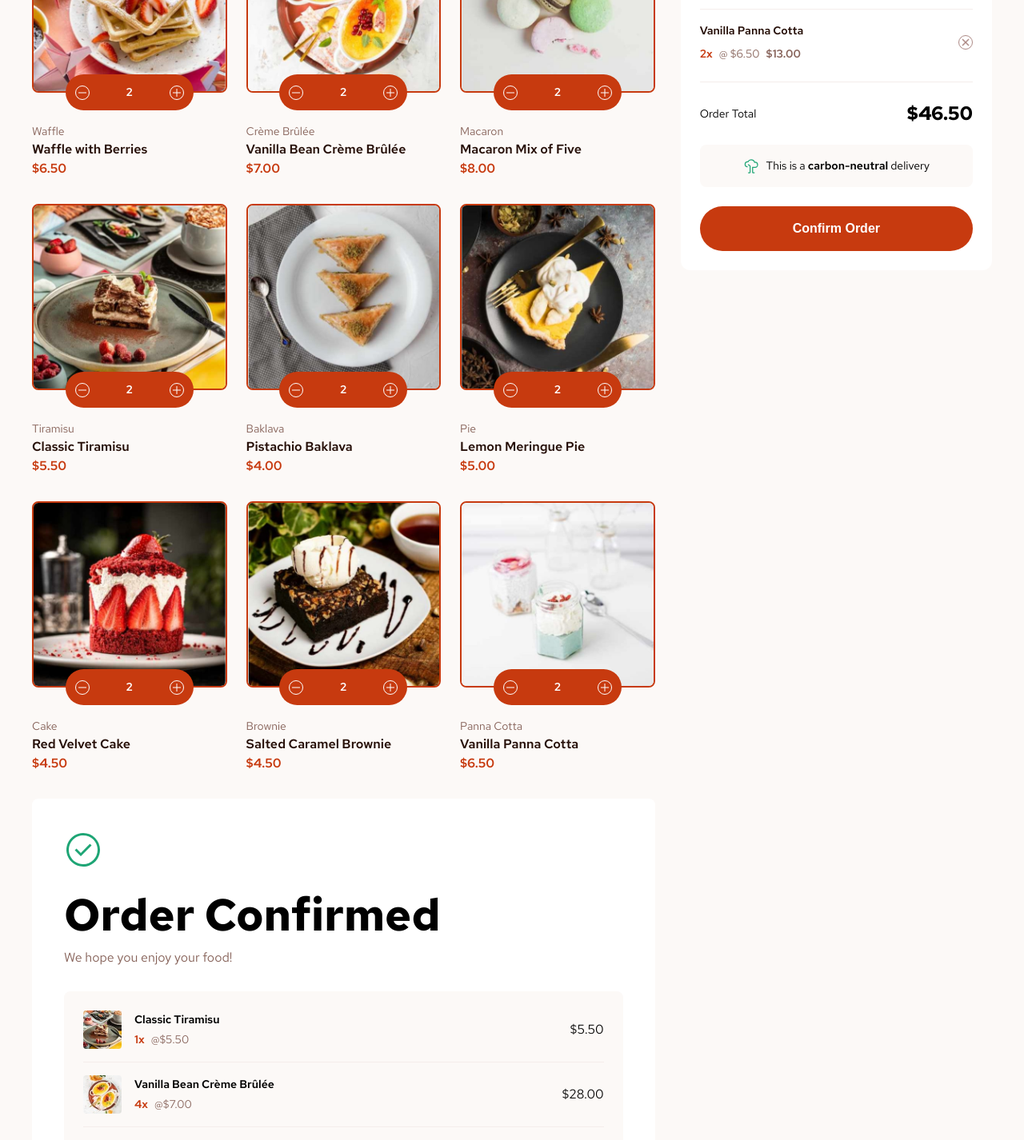
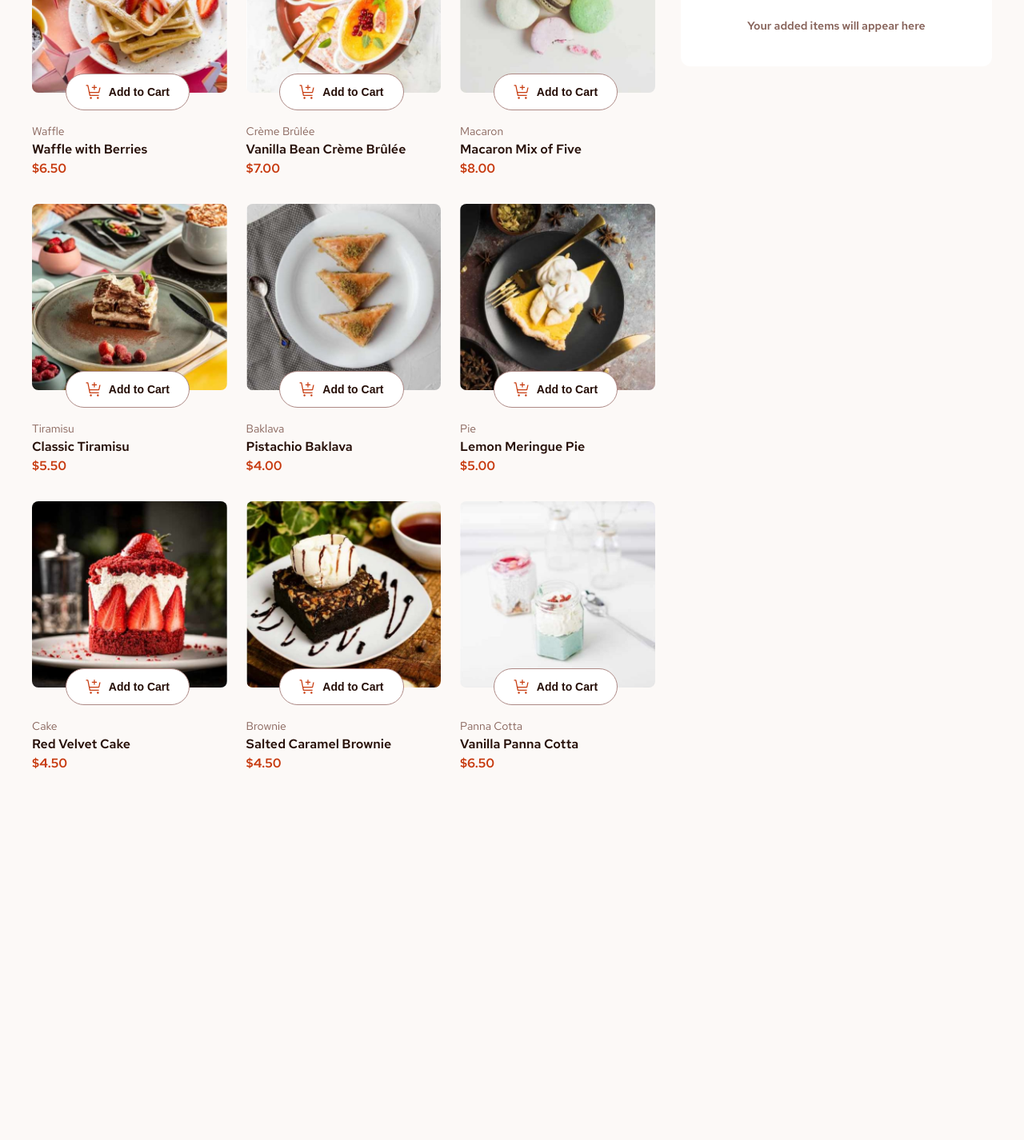
Before and after one commit to samuel-adu/product-list-with-cart, a React (Vite) app: page / in a window 1280 px wide. Shown: the part 240-1666 px from the top of the page at 80% size. After the commit the page ends 1231 px from the top, so only its background shows below. Built offline with nearby package versions, Linux system fonts and the light colour scheme.

Commit message:
add cart context

```diff
--- a/src/App.tsx
+++ b/src/App.tsx
@@ -1,72 +1,19 @@
-import './App.css';
+import { useState } from 'react';
 import data from './data.json';
 import { Cart } from './components/Cart';
 import { ProductList } from './components/ProductList';
 import { Modal } from './components/Modal';
+import './App.css';
 
 function App() {
-  // const emptyList: {
-  //   image: {
-  //     thumbnail: string;
-  //     mobile: string;
-  //     tablet: string;
-  //     desktop: string;
-  //   };
-  //   name: string;
-  //   category: string;
-  //   price: number;
-  //   quantity: number;
-  // }[] = [];
+  const [showModal, setShowModal] = useState(false);
 
-  // const emptyList = [];
-
-  const orderList = [
-    {
-      image: {
-        thumbnail: 'image-tiramisu-thumbnail.jpg',
-        mobile: 'image-tiramisu-mobile.jpg',
-        tablet: 'image-tiramisu-tablet.jpg',
-        desktop: 'image-tiramisu-desktop.jpg',
-      },
-      thumbnail: 'image-tiramisu-thumbnail.jpg',
-      name: 'Classic Tiramisu',
-      category: 'Tiramisu',
-      price: 5.5,
-      quantity: 1,
-    },
-    {
-      image: {
-        thumbnail: 'image-creme-brulee-thumbnail.jpg',
-        mobile: 'image-creme-brulee-mobile.jpg',
-        tablet: 'image-creme-brulee-tablet.jpg',
-        desktop: 'image-creme-brulee-desktop.jpg',
-      },
-      thumbnail: 'image-creme-brulee-thumbnail.jpg',
-      name: 'Vanilla Bean Crème Brûlée',
-      category: 'Crème Brûlée',
-      price: 7.0,
-      quantity: 4,
-    },
-    {
-      image: {
-        thumbnail: 'image-panna-cotta-thumbnail.jpg',
-        mobile: 'image-panna-cotta-mobile.jpg',
-        tablet: 'image-panna-cotta-tablet.jpg',
-        desktop: 'image-panna-cotta-desktop.jpg',
-      },
-      thumbnail: 'image-panna-cotta-thumbnail.jpg',
-      name: 'Vanilla Panna Cotta',
-      category: 'Panna Cotta',
-      price: 6.5,
-      quantity: 2,
-    },
-  ];
   return (
     <main className="container">
       <div className="grid-container">
         <ProductList products={data} />
-        <Cart addedItems={orderList} />
-        <Modal confirmedItems={orderList} />
+        <Cart showModal={() => setShowModal(true)} />
+        {showModal && <Modal closeModal={() => setShowModal(false)} />}
       </div>
     </main>
   );
--- a/src/components/Cart/Cart.tsx
+++ b/src/components/Cart/Cart.tsx
@@ -1,36 +1,25 @@
-import { Fragment, useId } from 'react';
+import { Fragment } from 'react';
 import CartItem from './CartItem';
 import TreeIcon from '/src/assets/images/icon-carbon-neutral.svg';
 import CartEmpty from './CartEmpty';
 
 import './Cart.css';
+import { useCart } from '../../contexts/CartContext';
 
-interface Item {
-  image: {
-    thumbnail: string;
-    mobile: string;
-    tablet: string;
-    desktop: string;
-  };
-  name: string;
-  category: string;
-  price: number;
-  quantity: number;
-}
+function Cart({ showModal }: { showModal: () => void }) {
+  const { cart } = useCart();
 
-type addedItemsProps = {
-  addedItems: Item[];
-};
-
-function Cart({ addedItems }: addedItemsProps) {
-  const orderTotal = 46.5;
-  const orderCount = 7;
-
-  const id = useId();
-
-  if (addedItems.length === 0) {
+  if (cart.length === 0) {
     return <CartEmpty />;
   }
+
+  const orderCount = cart.reduce((acc, item) => {
+    return acc + item.quantity;
+  }, 0);
+
+  const orderTotal = cart.reduce((acc, item) => {
+    return acc + item.price * item.quantity;
+  }, 0);
 
   return (
     <div className="cart">
@@ -40,16 +29,14 @@ function Cart({ addedItems }: addedItemsProps) {
 
       <div className="cart__body">
         <ul className="cart-list">
-          {addedItems.map((item, index) => (
-            <Fragment key={id}>
-              <li>
-                <CartItem
-                  name={item.name}
-                  price={item.price}
-                  quantity={item.quantity}
-                />
-              </li>
-              {index < addedItems.length - 1 && (
+          {cart.map((item, index) => (
+            <Fragment key={item.name}>
+              <CartItem
+                name={item.name}
+                price={item.price}
+                quantity={item.quantity}
+              />
+              {index < cart.length - 1 && (
                 <div className="separator separator--sm"></div>
               )}
             </Fragment>
@@ -72,7 +59,9 @@ function Cart({ addedItems }: addedItemsProps) {
           </p>
         </div>
 
-        <button className="btn btn--primary">Confirm Order</button>
+        <button className="btn btn--primary" onClick={showModal}>
+          Confirm Order
+        </button>
       </div>
     </div>
   );
--- a/src/components/Cart/CartItem.tsx
+++ b/src/components/Cart/CartItem.tsx
@@ -1,16 +1,19 @@
 import { IoCloseSharp } from 'react-icons/io5';
+import { useCart } from '../../contexts/CartContext';
 
-interface CartItemProps {
+interface ItemProps {
   name: string;
   price: number;
   quantity: number;
 }
 
-function CartItem({ name, price, quantity }: CartItemProps) {
+function CartItem({ name, price, quantity }: ItemProps) {
   const amount = price * quantity;
 
+  const { dispatch } = useCart();
+
   return (
-    <div className="cart-item">
+    <li className="cart-item">
       <div className="cart-item__info">
         <p className="cart-item__name text-preset-4--bold">{name}</p>
         <div className="cart-item__summary">
@@ -23,10 +26,13 @@ function CartItem({ name, price, quantity }: CartItemProps) {
           </p>
         </div>
       </div>
-      <button className="btn btn-remove-item cart-item__btn">
+      <button
+        className="btn btn-remove-item cart-item__btn"
+        onClick={() => dispatch({ type: 'REMOVE_ITEM', name })}
+      >
         <IoCloseSharp />
       </button>
-    </div>
+    </li>
   );
 }
 
--- a/src/components/Modal/Modal.css
+++ b/src/components/Modal/Modal.css
@@ -1,8 +1,22 @@
-.modal {
+.modal__overlay {
+  position: fixed;
+  top: 0;
+  bottom: 0;
+  width: 100%;
+  inset: 0;
+  background-color: rgba(0, 0, 0, 0.5);
+  backdrop-filter: blur(2px);
+  z-index: 1000;
+}
+
+.modal__content {
   background-color: var(--white);
   padding-inline: var(--spacing-300);
   padding-block: var(--spacing-500) var(--spacing-300);
   border-radius: 8px 8px 0 0;
+  position: absolute;
+  bottom: 0;
+  width: 100%;
 }
 
 .modal__header {
@@ -125,9 +139,15 @@
 }
 
 @media (min-width: 40rem) {
-  .modal {
+  .modal__content {
     padding: var(--spacing-500);
     border-radius: 8px;
+    width: 90%;
+    max-width: 592px;
+    left: 50%;
+    top: 50%;
+    bottom: auto;
+    transform: translate(-50%, -50%);
   }
 
   .confirmed-item__name {
--- a/src/components/Modal/Modal.tsx
+++ b/src/components/Modal/Modal.tsx
@@ -1,31 +1,28 @@
 import { Fragment } from 'react';
 import checkIcon from '/src/assets/images/icon-order-confirmed.svg';
 import './Modal.css';
+import { createPortal } from 'react-dom';
+import { useCart } from '../../contexts/CartContext';
 
-interface Item {
-  image: {
-    thumbnail: string;
-    mobile: string;
-    tablet: string;
-    desktop: string;
-  };
-  name: string;
-  category: string;
-  price: number;
-  quantity: number;
-}
-
-type ModalProps = {
-  confirmedItems: Item[];
-};
-
-function Modal({ confirmedItems }: ModalProps) {
+function Modal({ closeModal }: { closeModal: () => void }) {
   function getImageUrl(path: string) {
     return new URL(`/src/assets/images/${path}`, import.meta.url).href;
   }
 
-  return (
-    <div className="modal">
+  const { cart, dispatch } = useCart();
+
+  function handleCloseModal() {
+    dispatch({ type: 'CLEAR_CART' });
+    closeModal();
+  }
+
+  const orderTotal = cart.reduce((acc, item) => {
+    return acc + item.price * item.quantity;
+  }, 0);
+
+  return createPortal(
+    <div className="modal__overlay" onClick={handleCloseModal}>
+      <div className="modal__content" onClick={(e) => e.stopPropagation()}>
         <div className="modal__header">
           <img src={checkIcon} alt="" className="modal__icon" />
           <p className="modal__heading">order confirmed</p>
@@ -34,7 +31,7 @@ function Modal({ confirmedItems }: ModalProps) {
 
         <div className="modal__body">
           <ul className="modal__list">
-          {confirmedItems.map((item, index) => {
+            {cart.map((item, index) => {
               const amount = item.price * item.quantity;
               return (
                 <Fragment key={item.name}>
@@ -61,7 +58,7 @@ function Modal({ confirmedItems }: ModalProps) {
                       <p className="confirmed__amount">${amount.toFixed(2)}</p>
                     </div>
                   </li>
-                {index < confirmedItems.length - 1 && (
+                  {index < cart.length - 1 && (
                     <div className="separator separator--sm"></div>
                   )}
                 </Fragment>
@@ -73,14 +70,18 @@ function Modal({ confirmedItems }: ModalProps) {
 
           <div className="confirmed__total">
             <p className="confirmed__total-text">Order Total</p>
-          <p className="confirmed__total-amount">$46.50</p>
+            <p className="confirmed__total-amount">${orderTotal.toFixed(2)}</p>
           </div>
         </div>
 
         <div className="modal__footer">
-        <button className="btn btn--primary">start new order</button>
+          <button className="btn btn--primary" onClick={handleCloseModal}>
+            start new order
+          </button>
         </div>
       </div>
+    </div>,
+    document.body
   );
 }
 
--- a/src/components/ProductList/ProductCard.tsx
+++ b/src/components/ProductList/ProductCard.tsx
@@ -1,35 +1,51 @@
 import cartIcon from '/src/assets/images/icon-add-to-cart.svg';
 import { IoRemoveSharp } from 'react-icons/io5';
 import { IoAddSharp } from 'react-icons/io5';
+import { useCart } from '../../contexts/CartContext';
 
-function ProductCard({
-  desktopImage,
-  tabletImage,
-  mobileImage,
-  name,
-  category,
-  price,
-  isInCart,
-  quantity,
-}: {
-  desktopImage: string;
-  tabletImage: string;
-  mobileImage: string;
+type Product = {
+  image: {
+    thumbnail: string;
+    mobile: string;
+    tablet: string;
+    desktop: string;
+  };
   name: string;
   category: string;
   price: number;
-  isInCart: boolean;
-  quantity: number;
-}) {
+};
+
+interface ProductCardProps {
+  product: Product;
+}
+
+function Card({ product }: ProductCardProps) {
+  function getImageUrl(path: string) {
+    return new URL(`/src/assets/images/${path}`, import.meta.url).href;
+  }
+
+  const { cart, dispatch } = useCart();
+
+  const isInCart = cart.some((item) => item.name === product.name);
+
+  const productInCart = cart.find((item) => item.name === product.name);
+  const quantity = productInCart?.quantity;
+
   return (
-    <div className="product__card">
+    <li className="product__card">
       <div className="product__preview">
         <picture>
-          <source media="(min-width: 1024px)" srcSet={desktopImage} />
-          <source media="(min-width: 640px)" srcSet={tabletImage} />
+          <source
+            media="(min-width: 1024px)"
+            srcSet={getImageUrl(product.image.desktop)}
+          />
+          <source
+            media="(min-width: 640px)"
+            srcSet={getImageUrl(product.image.tablet)}
+          />
           <img
-            src={mobileImage}
-            alt="product image"
+            src={getImageUrl(product.image.mobile)}
+            alt={`a plate ${product.name.toLocaleLowerCase()}`}
             className={`product__image ${isInCart ? 'added' : ''}`}
           />
         </picture>
@@ -37,18 +53,32 @@ function ProductCard({
         <div className="product-card__control">
           {isInCart ? (
             <div className="added-item-quantity">
-              <button className="btn btn-increment btn-quantity">
+              <button
+                className="btn btn-decrement btn-quantity"
+                onClick={() =>
+                  dispatch({ type: 'DECREMENT', name: product.name })
+                }
+                disabled={quantity ? quantity < 2 : false}
+              >
                 <IoRemoveSharp />
               </button>
 
               <p className="cart-item-quantity">{quantity}</p>
 
-              <button className="btn btn-decrement btn-quantity">
+              <button
+                className="btn btn-increment btn-quantity"
+                onClick={() =>
+                  dispatch({ type: 'INCREMENT', name: product.name })
+                }
+              >
                 <IoAddSharp />
               </button>
             </div>
           ) : (
-            <button className="btn btn-add-to-cart">
+            <button
+              className="btn btn-add-to-cart"
+              onClick={() => dispatch({ type: 'ADD_TO_CART', item: product })}
+            >
               <img src={cartIcon} alt="" className="btn__icon" />
               Add to Cart
             </button>
@@ -57,12 +87,12 @@ function ProductCard({
       </div>
 
       <div className="product__info">
-        <p className="product__category">{category}</p>
-        <p className="product__name">{name}</p>
-        <p className="product__price">${price.toFixed(2)}</p>
+        <p className="product__category">{product.category}</p>
+        <p className="product__name">{product.name}</p>
+        <p className="product__price">${product.price.toFixed(2)}</p>
       </div>
-    </div>
+    </li>
   );
 }
 
-export default ProductCard;
+export default Card;
--- a/src/components/ProductList/ProductList.tsx
+++ b/src/components/ProductList/ProductList.tsx
@@ -1,9 +1,5 @@
 import ProductCard from './ProductCard';
 import './ProductList.css';
-
-function getImageUrl(path: string) {
-  return new URL(`/src/assets/images/${path}`, import.meta.url).href;
-}
 
 interface Product {
   image: {
@@ -27,21 +23,9 @@ function ProductList({ products }: ProductListProps) {
       <h1 className="productlist__heading">Desserts</h1>
 
       <ul className="product__list">
-        {products.map((product) => (
-          <li>
-            <ProductCard
-              key={product.name}
-              desktopImage={getImageUrl(product.image.desktop)}
-              tabletImage={getImageUrl(product.image.tablet)}
-              mobileImage={getImageUrl(product.image.mobile)}
-              name={product.name}
-              price={product.price}
-              category={product.category}
-              isInCart={true}
-              quantity={2}
-            />
-          </li>
-        ))}
+        {products.map((product) => {
+          return <ProductCard key={product.name} product={product} />;
+        })}
       </ul>
     </div>
   );
--- /dev/null
+++ b/src/contexts/CartContext.tsx
@@ -0,0 +1,87 @@
+import { createContext, ReactNode, use, useReducer } from 'react';
+
+interface Product {
+  image: {
+    thumbnail: string;
+    mobile: string;
+    tablet: string;
+    desktop: string;
+  };
+  name: string;
+  category: string;
+  price: number;
+}
+
+type CartItem = {
+  image: {
+    thumbnail: string;
+    mobile: string;
+    tablet: string;
+    desktop: string;
+  };
+  name: string;
+  category: string;
+  price: number;
+  quantity: number;
+};
+
+type CartState = CartItem[];
+
+type CartAction =
+  | { type: 'ADD_TO_CART'; item: Product }
+  | { type: 'REMOVE_ITEM'; name: string }
+  | { type: 'DECREMENT'; name: string }
+  | { type: 'INCREMENT'; name: string }
+  | { type: 'CLEAR_CART' };
+
+function cartStateReducer(state: CartState, action: CartAction) {
+  switch (action.type) {
+    case 'ADD_TO_CART': {
+      return [...state, { ...action.item, quantity: 1 }];
+    }
+    case 'REMOVE_ITEM': {
+      return state.filter((item) => item.name !== action.name);
+    }
+    case 'INCREMENT': {
+      return state.map((item) =>
+        item.name === action.name
+          ? { ...item, quantity: item.quantity + 1 }
+          : item
+      );
+    }
+    case 'DECREMENT': {
+      return state.map((item) =>
+        item.name === action.name
+          ? { ...item, quantity: item.quantity - 1 }
+          : item
+      );
+    }
+    case 'CLEAR_CART': {
+      return [];
+    }
+    default: {
+      return state;
+    }
+  }
+}
+
+type CartContextType = {
+  cart: CartState;
+  dispatch: React.ActionDispatch<[action: CartAction]>;
+};
+
+const CartContext = createContext<CartContextType | null>(null);
+
+export function CartProvider({ children }: { children: ReactNode }) {
+  const [cart, dispatch] = useReducer(cartStateReducer, []);
+  const value = { cart, dispatch };
+  return <CartContext value={value}>{children}</CartContext>;
+}
+
+export function useCart() {
+  const context = use(CartContext);
+  if (!context) {
+    throw new Error('useCartContext must be used within a CartContextProvider');
+  }
+  return context;
+}
--- a/src/main.tsx
+++ b/src/main.tsx
@@ -2,9 +2,12 @@ import { StrictMode } from 'react';
 import { createRoot } from 'react-dom/client';
 import './index.css';
 import App from './App.tsx';
+import { CartProvider } from './contexts/CartContext.tsx';
 
 createRoot(document.getElementById('root')!).render(
   <StrictMode>
-    <App />
+    <CartProvider>
+      <App />
+    </CartProvider>
   </StrictMode>
 );
```
Also changed, not shown: src/App.css (+14 -0 lines). Lines whose indentation alone changed are shown as unchanged.
